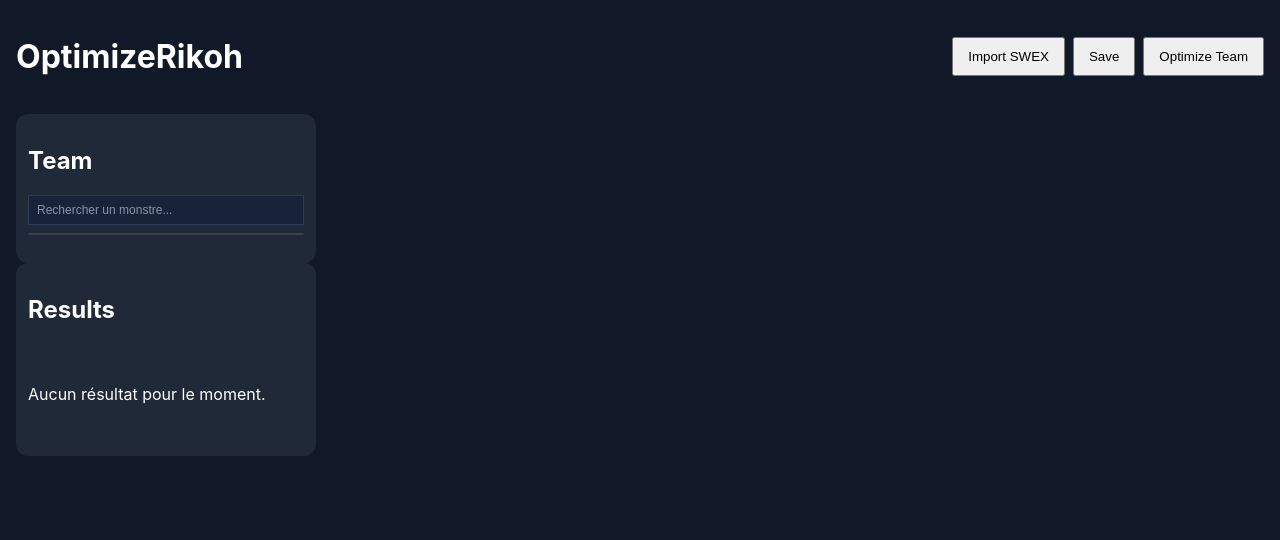
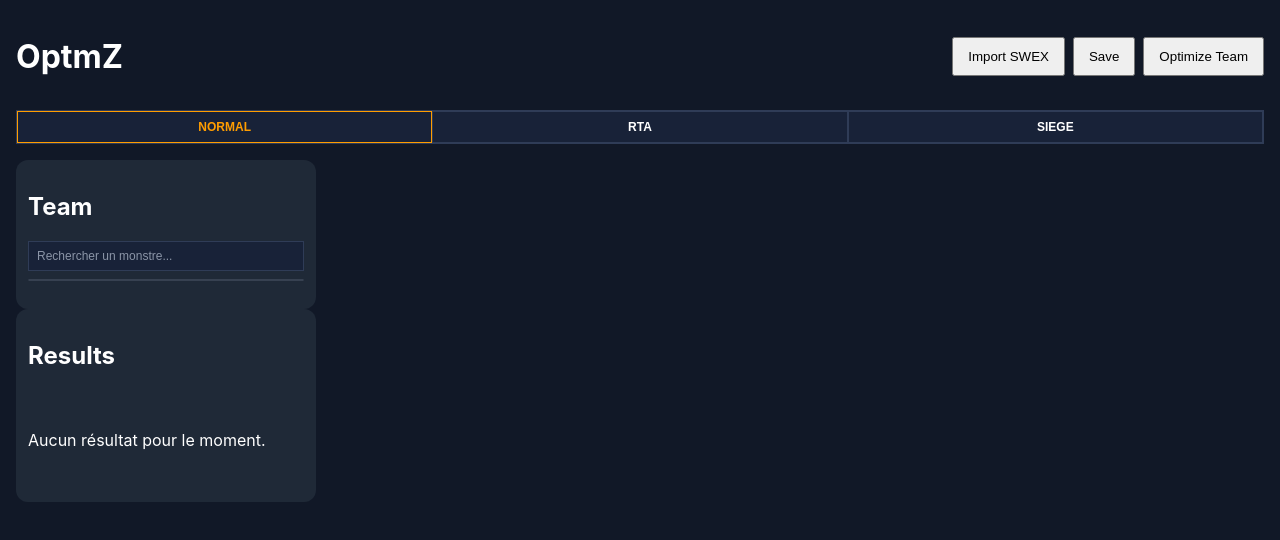
Before and after one commit to NicolasDelor/OptimizeRikoh, a React (Vite) app in the folder frontend/: page / in a window 1280 px wide. Shown: the top 540 px of the page. Built offline with nearby package versions, Linux system fonts and the light colour scheme.

Commit message:
Add mode Import

```diff
--- a/frontend/src/components/team/TeamMonsterCard.tsx
+++ b/frontend/src/components/team/TeamMonsterCard.tsx
@@ -1,10 +1,8 @@
 import { useState } from "react";
+import type { Monster } from "../../types/Monster";
 
 interface Props {
-  monster?: {
-    id: number;
-    name: string;
-  };
+  monster?: Monster;
   config?: any;
   onDelete?: () => void;
   onSpeedOrderChange?: (
@@ -42,14 +40,54 @@ export default function TeamMonsterCard({
   });
 
   const stats = [
-    { key: "hp", label: "HP", base: 0, current: 0 },
-    { key: "atk", label: "ATK", base: 0, current: 0 },
-    { key: "def", label: "DEF", base: 0, current: 0 },
-    { key: "spd", label: "SPD", base: 0, current: 0 },
-    { key: "cr", label: "CR", base: 15, current: 0 },
-    { key: "cd", label: "CD", base: 50, current: 0 },
-    { key: "acc", label: "ACC", base: 0, current: 0 },
-    { key: "res", label: "RES", base: 15, current: 0 },
+    {
+      key: "hp",
+      label: "HP",
+      base: monster.hp,
+      current: 0,
+    },
+    {
+      key: "atk",
+      label: "ATK",
+      base: monster.atk,
+      current: 0,
+    },
+    {
+      key: "def",
+      label: "DEF",
+      base: monster.def,
+      current: 0,
+    },
+    {
+      key: "spd",
+      label: "SPD",
+      base: monster.spd,
+      current: 0,
+    },
+    {
+      key: "cr",
+      label: "CR",
+      base: monster.cr,
+      current: 0,
+    },
+    {
+      key: "cd",
+      label: "CD",
+      base: monster.cd,
+      current: 0,
+    },
+    {
+      key: "acc",
+      label: "ACC",
+      base: monster.acc,
+      current: 0,
+    },
+    {
+      key: "res",
+      label: "RES",
+      base: monster.res,
+      current: 0,
+    },
   ];
 
   return (
@@ -82,11 +120,16 @@ export default function TeamMonsterCard({
           type="text"
           inputMode="numeric"
           value={config.speedOrder ?? ""}
-          onChange={(e) =>
-            onSpeedOrderChange?.(
-              Number(e.target.value) || 0
-            )
-          }
+          onChange={(e) => {
+            const value = Number(e.target.value);
+
+            if (
+              !Number.isNaN(value) &&
+              value >= 1
+            ) {
+              onSpeedOrderChange?.(value);
+            }
+          }}
         />
       </div>
 
@@ -128,7 +171,8 @@ export default function TeamMonsterCard({
               onChange={(e) =>
                 setValues((prev) => ({
                   ...prev,
-                  [`${stat.key}Min`]: e.target.value,
+                  [`${stat.key}Min`]:
+                    e.target.value,
                 }))
               }
             />
@@ -145,7 +189,8 @@ export default function TeamMonsterCard({
               onChange={(e) =>
                 setValues((prev) => ({
                   ...prev,
-                  [`${stat.key}Max`]: e.target.value,
+                  [`${stat.key}Max`]:
+                    e.target.value,
                 }))
               }
             />
--- a/frontend/src/index.css
+++ b/frontend/src/index.css
@@ -333,3 +333,129 @@ input[type="number"] {
   outline: none;
   border-color: #ff9d00;
 }
+
+.import-mode-container {
+  display: flex;
+  margin-top: 12px;
+  margin-bottom: 12px;
+
+  border: 1px solid #2f3c57;
+  background: #09111f;
+}
+
+.import-mode-button {
+  flex: 1;
+
+  background: transparent;
+  border: none;
+
+  color: #9ca3af;
+
+  padding: 12px;
+
+  font-size: 14px;
+  font-weight: 500;
+}
+
+.import-mode-button:hover {
+  color: white;
+}
+
+.import-mode-button.active {
+  color: #ff9d00;
+  border: 1px solid #ff9d00;
+}
+
+.import-success {
+  background: #14532d;
+  color: #86efac;
+
+  padding: 12px;
+
+  border-radius: 8px;
+
+  margin-top: 12px;
+  margin-bottom: 12px;
+
+  border: 1px solid #22c55e;
+}
+
+.hidden-file-input {
+  display: none;
+}
+
+.import-mode-container {
+  display: flex;
+  gap: 0;
+
+  margin-top: 12px;
+  margin-bottom: 12px;
+}
+
+.import-mode-button {
+  background: #182238;
+  border: 1px solid #2f3c57;
+
+  color: white;
+
+  padding: 8px 16px;
+
+  font-size: 12px;
+  font-weight: 600;
+}
+
+.import-mode-button.active {
+  border-color: #ff9d00;
+  color: #ff9d00;
+}
+
+.import-success {
+  background: #14532d;
+  color: #86efac;
+
+  padding: 12px;
+
+  margin-top: 12px;
+  margin-bottom: 12px;
+
+  border-radius: 8px;
+  border: 1px solid #22c55e;
+}
+
+.hidden-file-input {
+  display: none;
+}
+
+.move-order-container {
+  margin-bottom: 10px;
+}
+
+.move-order-label {
+  display: block;
+
+  margin-bottom: 4px;
+
+  color: #ff9d00;
+  font-size: 12px;
+  font-weight: 600;
+}
+
+.move-order-input {
+  background: #182238;
+  border: 1px solid #2f3c57;
+
+  color: white;
+
+  width: 50px;
+  height: 28px;
+
+  padding: 0 4px;
+
+  text-align: center;
+}
+
+.move-order-input:focus {
+  outline: none;
+  border-color: #ff9d00;
+  box-shadow: 0 0 0 1px #ff9d00;
+}
--- a/frontend/src/pages/TeamOptimizerPage.tsx
+++ b/frontend/src/pages/TeamOptimizerPage.tsx
@@ -5,6 +5,9 @@ import TeamMonsterCard from "../components/team/TeamMonsterCard";
 import { useOptimizerStore } from "../store/optimizerStore";
 
 export default function TeamOptimizerPage() {
+
+
+
   const store = useOptimizerStore();
 
   const [importStatus, setImportStatus] = useState<{
@@ -29,12 +32,25 @@ export default function TeamOptimizerPage() {
       const content = await file.text();
       const data = JSON.parse(content);
 
-      const monsterIds =
-        data.unit_list?.map((unit: any) =>
-          String(unit.unit_master_id)
-        ) ?? [];
 
-      setAvailableMonsters(monsterIds);
+      const monsters =
+        data.unit_list?.map((unit: any) => ({
+          id: unit.unit_master_id,
+          hp: unit.con,
+          atk: unit.atk,
+          def: unit.def,
+          spd: unit.spd,
+          cr: unit.critical_rate,
+          cd: unit.critical_damage,
+          acc: unit.accuracy,
+          res: unit.resist,
+        })) ?? [];
+
+      setAvailableMonsters(
+        monsters.map(
+          (monster) => JSON.stringify(monster)
+        )
+      );
 
       setImportStatus({
         fileName: file.name,
@@ -69,14 +85,14 @@ export default function TeamOptimizerPage() {
   return (
     <div className="page">
       <header className="header">
-        <h1>OptimizeRikoh</h1>
+        <h1>OptmZ</h1>
 
         <div className="header-actions">
           <input
             id="swex-file-input"
+            className="hidden-file-input"
             type="file"
             accept=".json"
-            style={{ display: "none" }}
             onChange={handleImportSwex}
           />
 
@@ -94,18 +110,49 @@ export default function TeamOptimizerPage() {
         </div>
       </header>
 
+      <div className="import-mode-container">
+        <button
+          className={
+            store.importMode === "NORMAL"
+              ? "import-mode-button active"
+              : "import-mode-button"
+          }
+          onClick={() =>
+            store.setImportMode("NORMAL")
+          }
+        >
+          NORMAL
+        </button>
+
+        <button
+          className={
+            store.importMode === "RTA"
+              ? "import-mode-button active"
+              : "import-mode-button"
+          }
+          onClick={() =>
+            store.setImportMode("RTA")
+          }
+        >
+          RTA
+        </button>
+
+        <button
+          className={
+            store.importMode === "SIEGE"
+              ? "import-mode-button active"
+              : "import-mode-button"
+          }
+          onClick={() =>
+            store.setImportMode("SIEGE")
+          }
+        >
+          SIEGE
+        </button>
+      </div>
+
       {importStatus && (
-        <div
-          style={{
-            backgroundColor: "#14532d",
-            color: "#86efac",
-            padding: "12px",
-            borderRadius: "8px",
-            marginTop: "12px",
-            marginBottom: "12px",
-            border: "1px solid #22c55e",
-          }}
-        >
+        <div className="import-success">
           <strong>✅ Success</strong>
 
           <div>Fichier : {importStatus.fileName}</div>
--- a/frontend/src/store/optimizerStore.ts
+++ b/frontend/src/store/optimizerStore.ts
@@ -10,12 +10,25 @@ export function useOptimizerStore() {
 
   const [configs, setConfigs] = useState<Record<number, MonsterConfig>>({});
 
-  const addMonster = (name: string) => {
+  const addMonster = (monsterData: string) => {
+    const swexMonster = JSON.parse(monsterData);
+
     const id = Date.now();
 
     const monster: Monster = {
       id,
-      name,
+
+      name: String(swexMonster.id),
+
+      hp: swexMonster.hp,
+      atk: swexMonster.atk,
+      def: swexMonster.def,
+      spd: swexMonster.spd,
+
+      cr: swexMonster.cr,
+      cd: swexMonster.cd,
+      acc: swexMonster.acc,
+      res: swexMonster.res,
     };
 
     const config: MonsterConfig = {
@@ -36,6 +49,10 @@ export function useOptimizerStore() {
 
     setSelectedMonsterId(id);
   };
+
+  const [importMode, setImportMode] = useState<
+    "NORMAL" | "RTA" | "SIEGE"
+  >("NORMAL");
 
   const removeMonster = (id: number) => {
     setMonsters((prev) => prev.filter((monster) => monster.id !== id));
@@ -72,5 +89,7 @@ export function useOptimizerStore() {
     removeMonster,
     updateConfig,
     setSelectedMonsterId,
+    importMode,
+    setImportMode,
   };
 }
```
Also changed, not shown: frontend/src/types/Monster.ts (+10 -0 lines), 2 other files (tests, documents, lock files or other folders).
